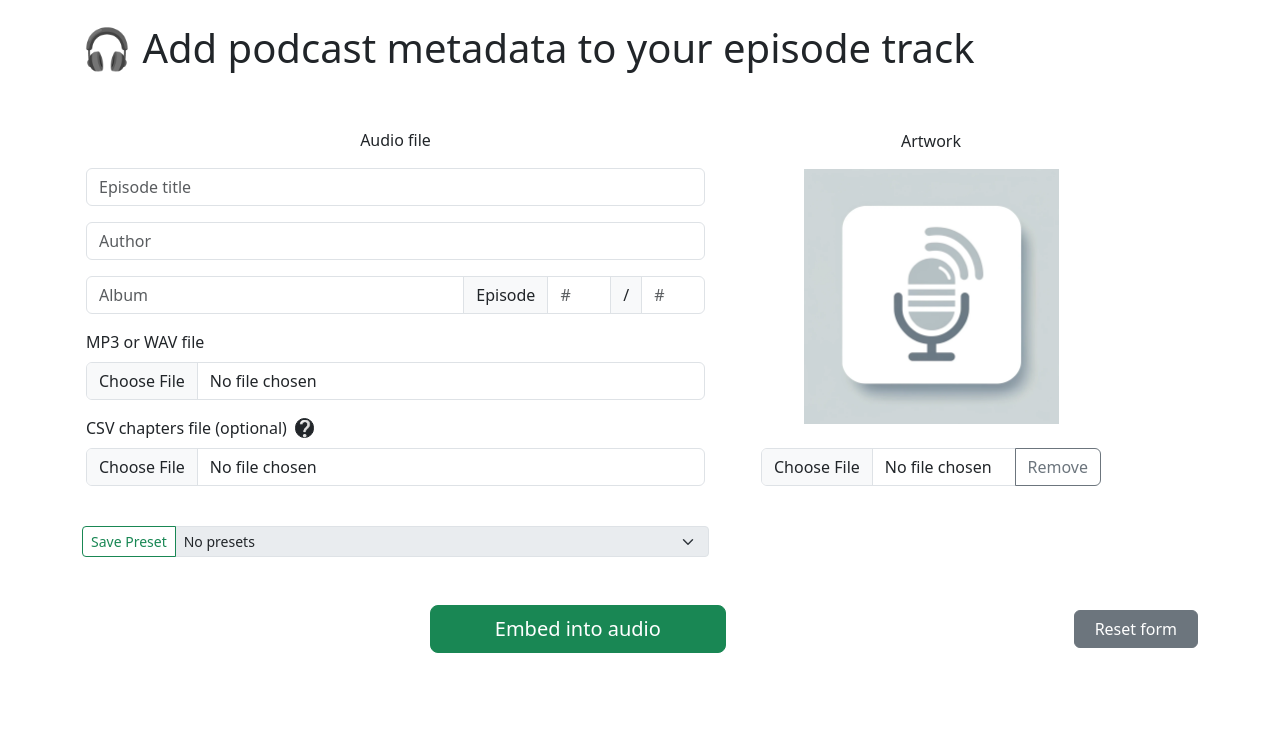
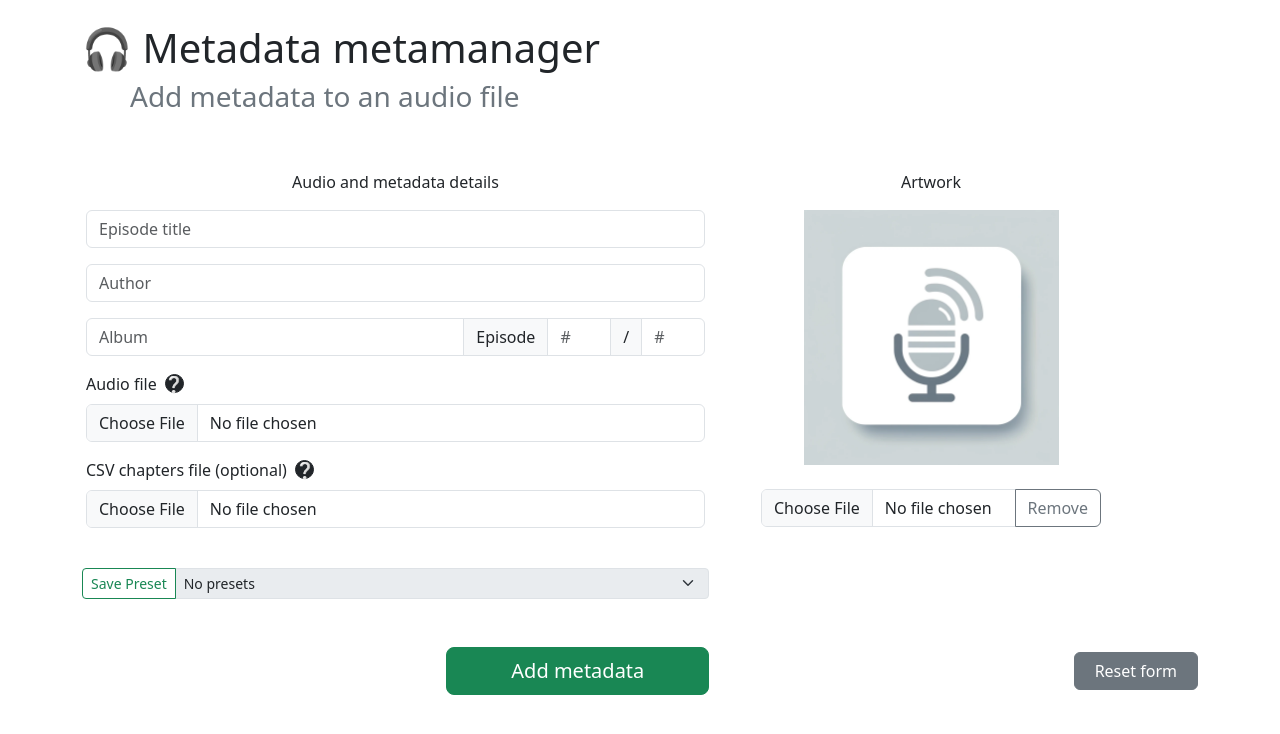
Before and after one commit to MrGauz/podcast-metadata, a Flask app: page / in a window 1280 px wide. Shown: the top 734 px of the page. Run offline with Flask 3, Linux system fonts and the light colour scheme.

Commit message:
Adjusted descriptions (#1)

```diff
--- a/templates/index.html
+++ b/templates/index.html
@@ -33,14 +33,15 @@
 
   <div class="container my-4">
     <div class="row">
-      <h1>🎧 Add podcast metadata to your episode track</h1>
+      <h1>🎧 Metadata metamanager</h1>
+      <h3 class="text-secondary ms-5">Add metadata to an audio file</h3>
     </div>
 
     <div class="row mt-3 mt-md-5">
       <div class="row d-flex align-items-center gap-md-4">
         <div class="col-md-7 px-3">
           <div class="d-flex justify-content-center">
-            Audio file
+            Audio and metadata details
           </div>
           <div class="mt-3">
             <input type="text" class="form-control" id="title" name="title" aria-label="Episode title"
@@ -62,7 +63,15 @@
                    aria-label="Out of" value="{{ form.get('out-of', '') if form else '' }}">
           </div>
           <div class="mt-3">
-            <label for="audio" class="form-label">MP3 or WAV file</label>
+            <label for="audio" class="form-label">
+            <span>Audio file</span>
+            <span class="chapters-tooltip ms-1 border border-dark rounded-circle bg-dark d-inline-flex
+                           justify-content-center align-items-center"
+                    data-bs-toggle="tooltip" data-bs-placement="right"
+                    title="Upload an MP3 or WAV file.">
+                ❔
+              </span>
+            </label>
             <input class="form-control" type="file" id="audio" name="audio" accept=".mp3,.wav">
           </div>
           <div class="mt-3">
@@ -71,8 +80,8 @@
               <span class="chapters-tooltip ms-1 border border-dark rounded-circle bg-dark d-inline-flex
                            justify-content-center align-items-center"
                     data-bs-toggle="tooltip" data-bs-placement="right"
-                    title="You need a CSV that contains markers (cues) from Adobe Audition.
-                    To obtain it, set markers on your track in the Waveform view, then select all markers,
+                    title="Upload a CSV with markers (cues) from Adobe Audition.
+                    To obtain it, set markers in Multitrack or Waveform view, select all markers,
                     right-click the selection and go for Export Selected Markers as CSV.">
                 ❔
               </span>
@@ -129,7 +138,7 @@
       <div class="d-flex flex-row justify-content-between align-items-center">
         <div class="d-flex justify-content-center w-100">
           <button type="submit" class="btn btn-success btn-lg" id="embed-audio-button">
-            <span class="mx-3 mx-md-5">Embed into audio</span>
+            <span class="mx-3 mx-md-5">Add metadata</span>
           </button>
         </div>
         <div>
```
